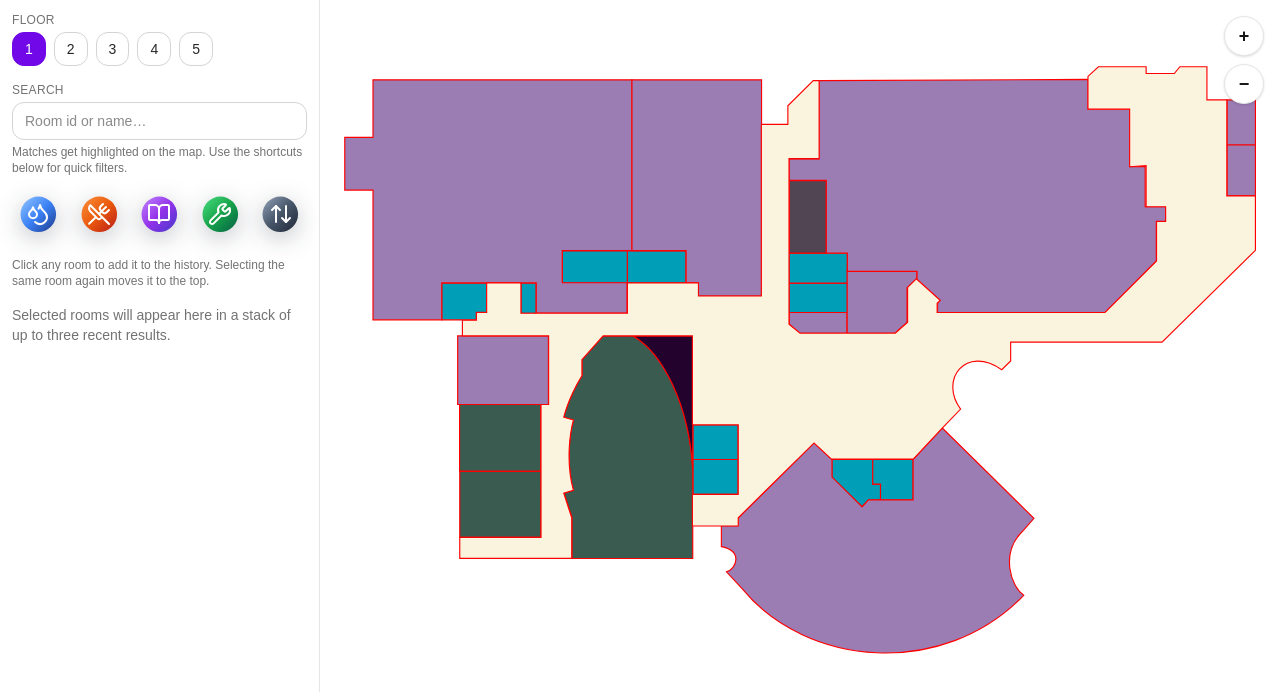
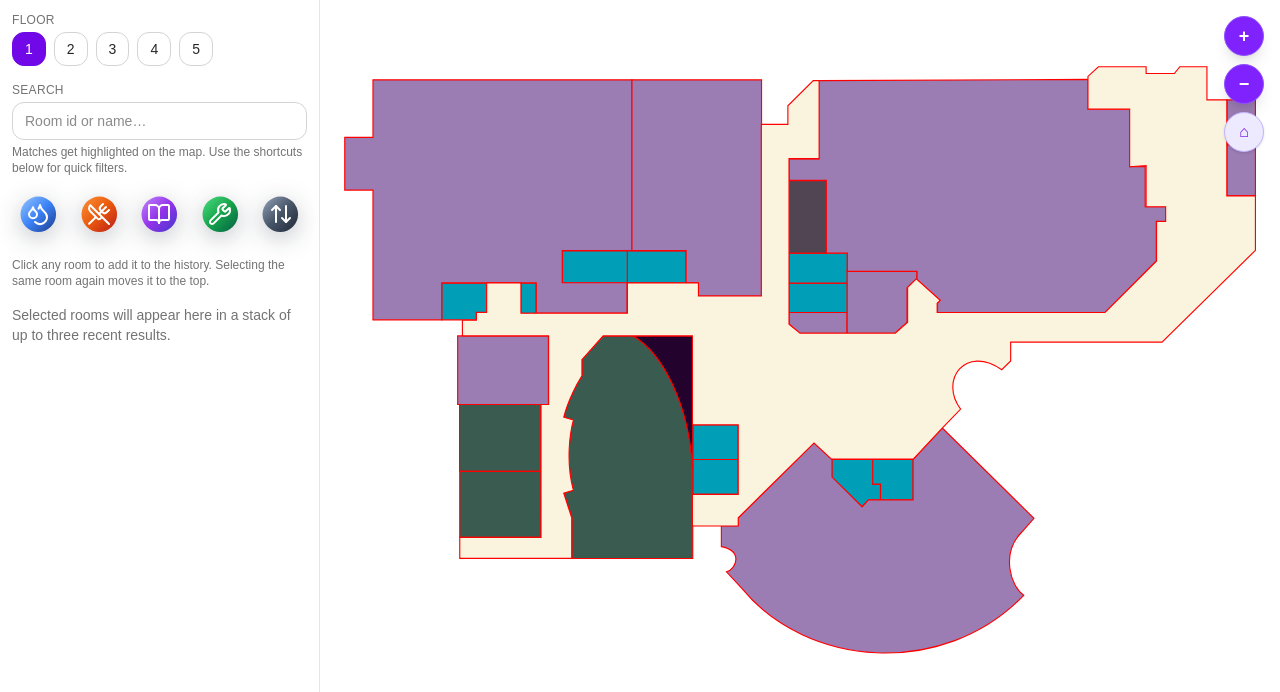
Before and after one commit to WesternUSC/ucc-map, a Next.js app: page /ucc-map-2d in a window 1280 px wide. Shown: the top 692 px of the page. Built offline with nearby package versions, Linux system fonts and the light colour scheme.

Commit message:
Added a reset button to the zoom controls on the map page to allow users to quickly return to the default view. changed the colours of the zoom buttons to make it more obvious that they are interactive elements.

```diff
--- a/app/ucc-map-2d/page.tsx
+++ b/app/ucc-map-2d/page.tsx
@@ -32,6 +32,9 @@ const INERT_IDS = new Set([
 
 const isInertId = (id: string | null | undefined) => !!id && INERT_IDS.has(id);
 
+const DEFAULT_TRANSFORM: ViewTransform = { scale: 1, x: 0, y: 0 };
+const createDefaultTransform = (): ViewTransform => ({ ...DEFAULT_TRANSFORM });
+
 export default function UCCSvgMapPage() {
   const containerRef = useRef<HTMLDivElement>(null);
   const svgHostRef = useRef<HTMLDivElement>(null);
@@ -43,11 +46,9 @@ export default function UCCSvgMapPage() {
   const [selectionHistory, setSelectionHistory] = useState<
     Array<{ id: string; name: string; link?: string; description?: string }>
   >([]);
-  const [viewTransform, setViewTransform] = useState<ViewTransform>({
-    scale: 1,
-    x: 0,
-    y: 0,
-  });
+    const [viewTransform, setViewTransform] = useState<ViewTransform>(
+    createDefaultTransform()
+  );
 
   const transformRef = useRef<ViewTransform>(viewTransform);
   const activePointers = useRef(
@@ -71,7 +72,7 @@ export default function UCCSvgMapPage() {
     | null
   >(null);
 
-  const clampScale = (value: number) => Math.min(5, Math.max(0.5, value));
+  const clampScale = (value: number) => Math.min(3, Math.max(0.75, value));
 
   const applyTransform = (svg: SVGSVGElement | null, transform: ViewTransform) => {
     if (!svg) return;
@@ -141,7 +142,7 @@ export default function UCCSvgMapPage() {
         });
 
         svgElementRef.current = svg;
-        const initial = { scale: 1, x: 0, y: 0 };
+        const initial = createDefaultTransform();
         transformRef.current = initial;
         setViewTransform(initial);
         applyTransform(svg, initial);
@@ -389,6 +390,11 @@ export default function UCCSvgMapPage() {
     zoomAt(1 / 1.2);
   };
 
+  const handleResetZoom = () => {
+    const reset = createDefaultTransform();
+    transformRef.current = reset;
+    setViewTransform(reset);
+  };
 
   // Apply search/category highlight by toggling a CSS class on matching ids
   const applyHighlights = useCallback(() => {
@@ -545,7 +551,7 @@ export default function UCCSvgMapPage() {
           <button
             type="button"
             onClick={handleZoomIn}
-          className="h-10 w-10 rounded-full bg-white shadow border border-neutral-200 text-lg font-semibold hover:bg-neutral-100 focus:outline-none focus:ring-2 focus:ring-violet-500"
+            className="h-10 w-10 rounded-full bg-violet-600 text-white shadow-lg border border-violet-500 text-lg font-semibold hover:bg-violet-500 focus:outline-none focus:ring-2 focus:ring-violet-300"
             aria-label="Zoom in"
         >
           +
@@ -553,10 +559,18 @@ export default function UCCSvgMapPage() {
         <button
           type="button"
           onClick={handleZoomOut}
-          className="h-10 w-10 rounded-full bg-white shadow border border-neutral-200 text-lg font-semibold hover:bg-neutral-100 focus:outline-none focus:ring-2 focus:ring-violet-500"
+          className="h-10 w-10 rounded-full bg-violet-600 text-white shadow-lg border border-violet-500 text-lg font-semibold hover:bg-violet-500 focus:outline-none focus:ring-2 focus:ring-violet-300"
           aria-label="Zoom out"
         >
           −
+        </button>
+        <button
+          type="button"
+          onClick={handleResetZoom}
+          className="h-10 w-10 rounded-full bg-violet-100 text-violet-700 shadow border border-violet-300 text-base font-semibold hover:bg-violet-200 focus:outline-none focus:ring-2 focus:ring-violet-300"
+          aria-label="Reset zoom"
+        >
+            <span aria-hidden>⌂</span>
           </button>
         </div>
         <div
```
Lines whose indentation alone changed are shown as unchanged.
